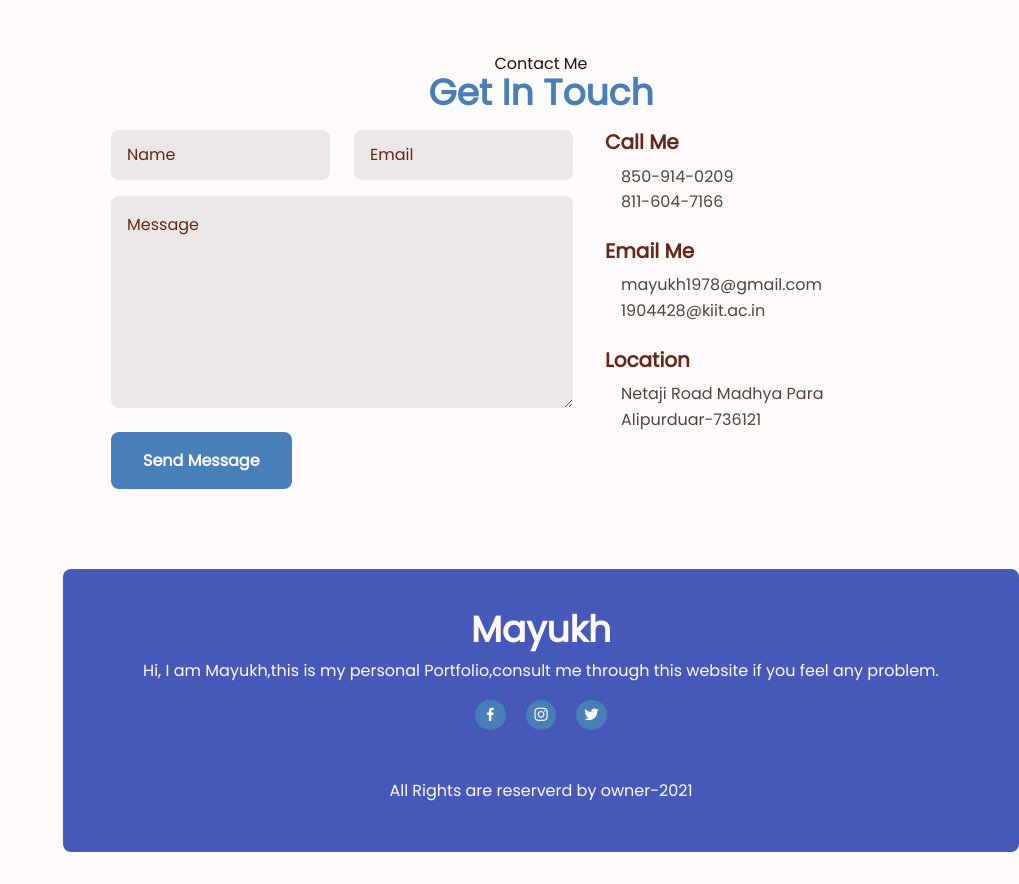
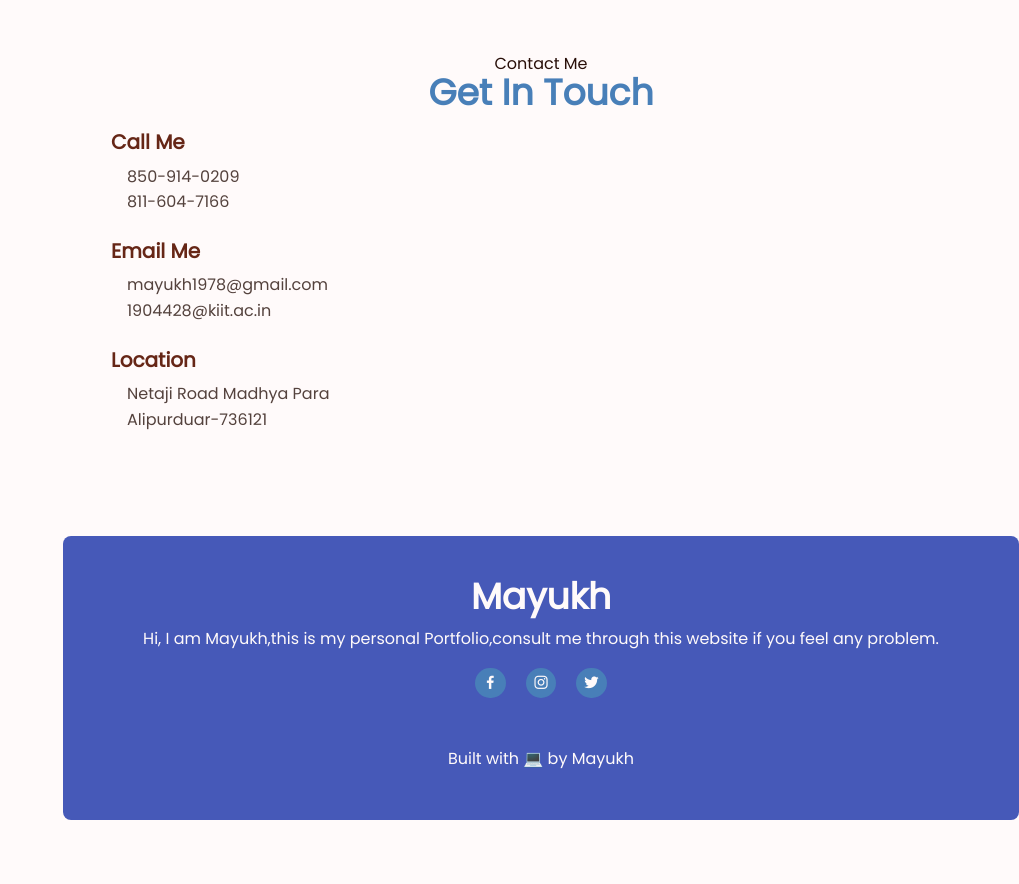
Before and after one commit to Mayukh1808/My_Repository, a plain HTML site: page index.html in a window 1280 px wide. Shown: the part 2850-3734 px from the top of the page, without its empty margins (261-1280 px from the left). After the commit the page ends 3702 px from the top, so only its background shows below. Drawn offline with nearby package versions, Linux system fonts and the light colour scheme; a web font is replaced by a local one.

Commit message:
chore: Remove redundant contact form

```diff
--- a/index.html
+++ b/index.html
@@ -241,14 +241,6 @@
             <span class="section-subtitle">Contact Me</span>
             <h2 class="section-title">Get In Touch</h2>
             <div class="contact__container bd-grid">
-                <form action="" class="contact__form">
-                     <div class="contact__inputs">
-                        <input type="text" placeholder="Name" class="contact__input">
-                        <input type="mail" placeholder="Email" class="contact__input">
-                     </div>
-                    <textarea name="" id="" cols="30" rows="10" placeholder="Message" class="contact__input"></textarea>
-                    <input type="submit" value="Send Message" class="button  contact__button">
-                </form>
                 <div>
                     <div class="contact__info">
                         <h3 class="contact__subtitle">Call Me</h3>
@@ -277,7 +269,7 @@
                 <a href="https://www.instagram.com/mayukh_1808/" class="footer__link"><i class='bx bxl-instagram'></i></a>
                 <a href="#" class="footer__link"><i class='bx bxl-twitter'></i></a>
             </div>
-            <p class="footer__copy">All Rights are reserverd by owner-2021</p>
+            <p class="footer__copy">Built with 💻 by Mayukh</p>
 
         </div>
     </footer>
```
